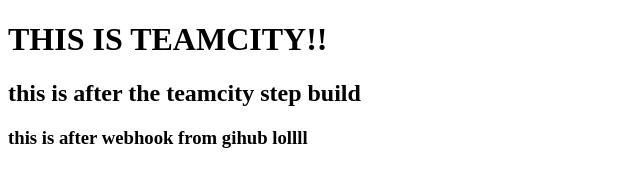
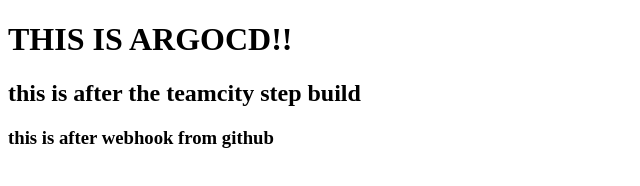
Before and after one commit to abhaybisht9412/teamcity-frontend, a website: page index.html in a window 1280 px wide. Shown: the whole page, without its empty margins (0-640 px from the left). Drawn offline with Linux system fonts and the light colour scheme.

Commit message:
argo cd commit

```diff
--- a/index.html
+++ b/index.html
@@ -6,8 +6,8 @@
   <title>Document</title>
 </head>
 <body>
-    <h1>THIS IS TEAMCITY!!</h1>
+    <h1>THIS IS ARGOCD!!</h1>
     <h2>this is after the teamcity step build</h2>
-    <h3>this is after webhook from gihub lollll</h3>
+    <h3>this is after webhook from github</h3>
 </body>
 </html>
```
